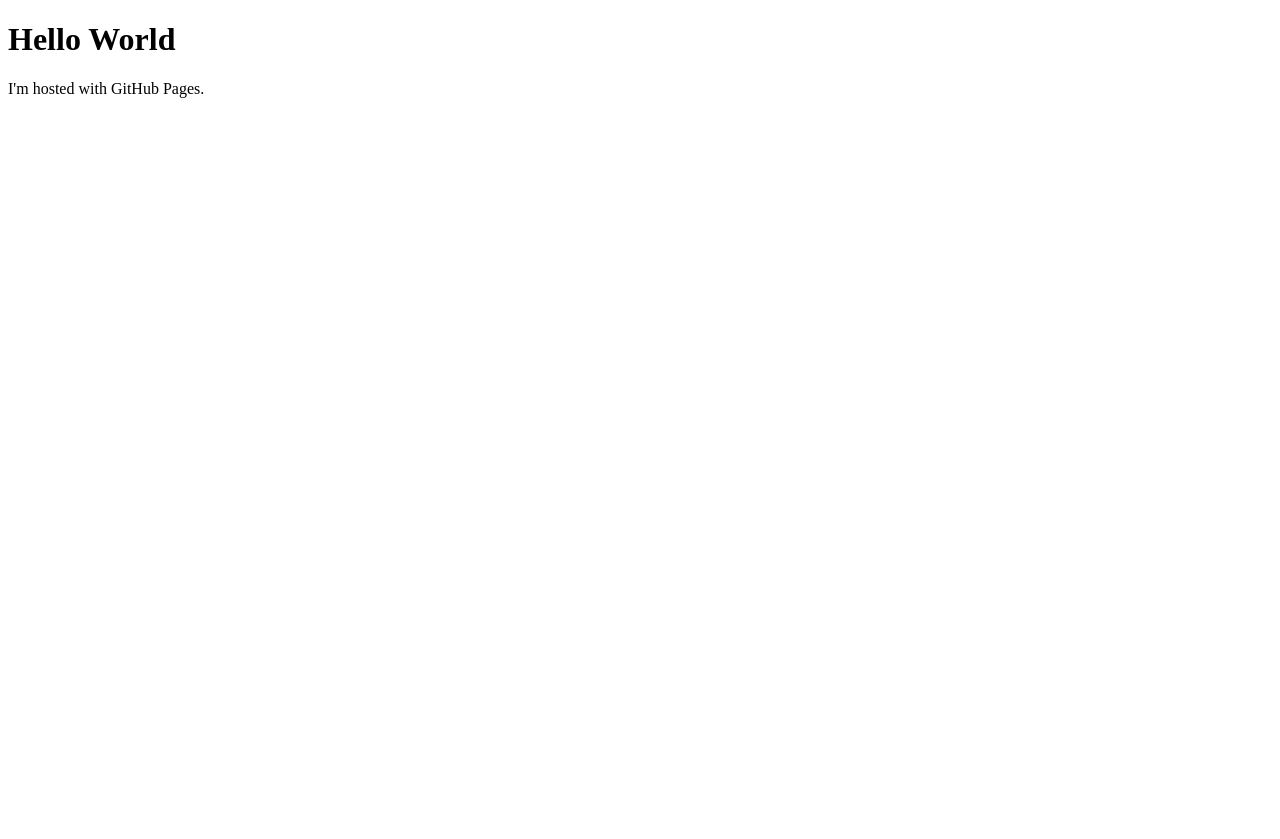
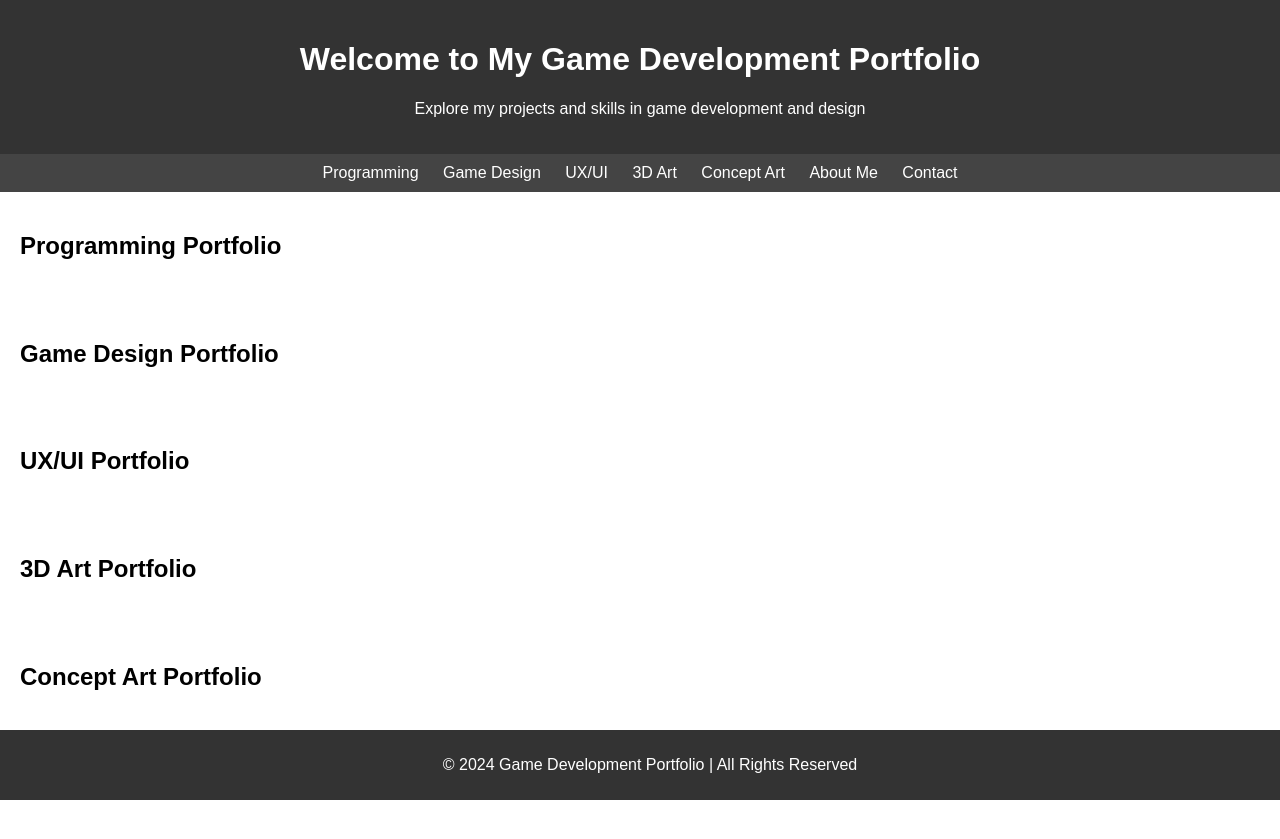
Before and after one commit to KerwinGit/KerwinGit.github.io, a plain HTML site: page index.html in a window 1280 px wide. Before the commit the page ends 800 px from the top, so only its background shows below. Drawn offline with Linux system fonts and the light colour scheme.

Commit message:
Update index.html
Placeholder ChatGPT garbo

```diff
--- a/index.html
+++ b/index.html
@@ -1,7 +1,86 @@
 <!DOCTYPE html>
-<html>
+<html lang="en">
+<head>
+    <meta charset="UTF-8">
+    <meta name="viewport" content="width=device-width, initial-scale=1.0">
+    <title>Game Development Portfolio</title>
+    <style>
+        /* Add your CSS styles here */
+        body {
+            font-family: Arial, sans-serif;
+            margin: 0;
+            padding: 0;
+        }
+        header {
+            background-color: #333;
+            color: #fff;
+            padding: 20px;
+            text-align: center;
+        }
+        nav {
+            background-color: #444;
+            padding: 10px;
+            text-align: center;
+        }
+        nav a {
+            color: #fff;
+            text-decoration: none;
+            margin: 0 10px;
+        }
+        section {
+            padding: 20px;
+        }
+        footer {
+            background-color: #333;
+            color: #fff;
+            padding: 10px;
+            text-align: center;
+            position: fixed;
+            bottom: 0;
+            width: 100%;
+        }
+    </style>
+</head>
 <body>
-<h1>Hello World</h1>
-<p>I'm hosted with GitHub Pages.</p>
+    <header>
+        <h1>Welcome to My Game Development Portfolio</h1>
+        <p>Explore my projects and skills in game development and design</p>
+    </header>
+    <nav>
+        <a href="#programming">Programming</a>
+        <a href="#game_design">Game Design</a>
+        <a href="#ux_ui">UX/UI</a>
+        <a href="#3d_art">3D Art</a>
+        <a href="#concept_art">Concept Art</a>
+        <a href="#about">About Me</a>
+        <a href="#contact">Contact</a>
+    </nav>
+    <section id="programming">
+        <h2>Programming Portfolio</h2>
+        <!-- Add your programming projects here -->
+    </section>
+    <section id="game_design">
+        <h2>Game Design Portfolio</h2>
+        <!-- Add your game design projects here -->
+    </section>
+    <section id="ux_ui">
+        <h2>UX/UI Portfolio</h2>
+        <!-- Add your UX/UI projects here -->
+    </section>
+    <section id="3d_art">
+        <h2>3D Art Portfolio</h2>
+        <!-- Add your 3D art projects here -->
+    </section>
+    <section id="concept_art">
+        <h2>Concept Art Portfolio</h2>
+        <!-- Add your concept art projects here -->
+    </section>
+    <section id="about">
+        <h2>About Me</h2>
+        <!-- Add your bio and resume here -->
+    </section>
+    <footer>
+        <p>&copy; 2024 Game Development Portfolio | All Rights Reserved</p>
+    </footer>
 </body>
 </html>
```
